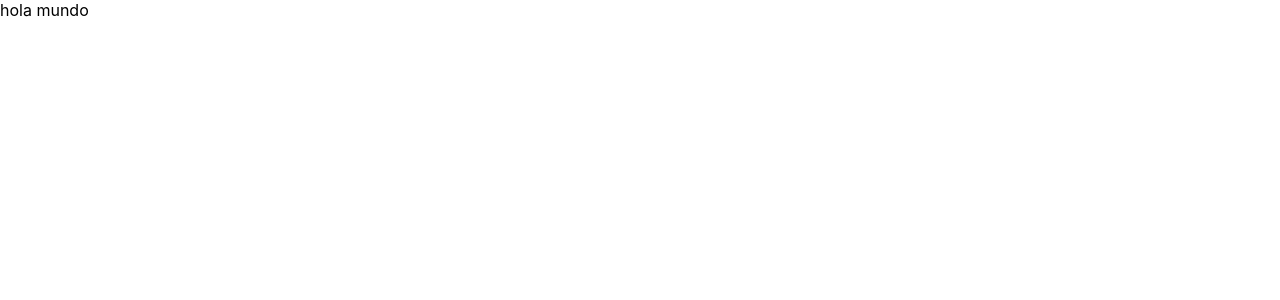
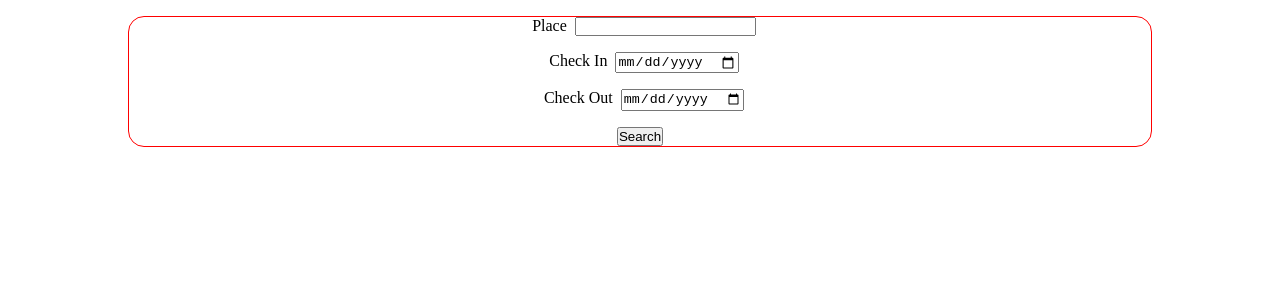
Before and after one commit to Juanpabedoyav/travel-app, a React (Create React App) app: page / in a window 1280 px wide. Shown: the top 300 px of the page. Built offline with nearby package versions, Linux system fonts and the light colour scheme.

Commit message:
📦 NEW: add UI for ForSearch Component

```diff
--- a/package.json
+++ b/package.json
@@ -12,9 +12,7 @@
     "@types/react": "^18.0.28",
     "@types/react-dom": "^18.0.11",
     "axios": "^1.3.4",
-    "bootstrap": "^5.2.3",
     "react": "^18.2.0",
-    "react-bootstrap": "^2.7.2",
     "react-dom": "^18.2.0",
     "react-router-dom": "^6.9.0",
     "react-scripts": "5.0.1",
@@ -48,6 +46,7 @@
     ]
   },
   "devDependencies": {
+    "@types/styled-components": "^5.1.26",
     "@typescript-eslint/eslint-plugin": "^5.56.0",
     "@typescript-eslint/parser": "^5.56.0",
     "eslint": "^8.36.0",
--- a/src/App.tsx
+++ b/src/App.tsx
@@ -1,8 +1,9 @@
+import { FormSearch } from "./components/FormSearch"
 
 function App() {
   return (
     <div className="app">
-        hola mundo
+      <FormSearch/>
     </div>
   )
 }
--- /dev/null
+++ b/src/components/FormSearch/index.tsx
@@ -0,0 +1,26 @@
+import { useState } from "react"
+import { UserSearchContextProps } from "../../context/UserSearch/UserSearchContext"
+import { FormSC, SectionFormSC } from "./styles"
+
+export const FormSearch = () => {
+  const [input, setInput] = useState<UserSearchContextProps>()
+  return (
+    <SectionFormSC>
+      <FormSC>
+        <div>
+          <label>Place</label>
+          <input type="text"/>
+        </div>
+        <div>
+          <label>Check In</label>
+          <input type="date" />
+        </div>
+        <div>
+          <label>Check Out</label>
+          <input type="date" />
+        </div>
+        <button>Search</button>
+      </FormSC>
+    </SectionFormSC>
+  )
+}
--- /dev/null
+++ b/src/components/FormSearch/styles.ts
@@ -0,0 +1,23 @@
+import styled from "styled-components"
+
+export const SectionFormSC = styled.section`
+    width: 80%;
+    margin: 1rem auto;
+`
+
+
+export const FormSC = styled.form`
+border: 1px solid red;
+border-radius: 1rem;
+background-color: #fff ;
+height: 100%;
+display: flex;
+gap: 1rem;
+flex-direction: column;
+justify-content: center;
+align-items: center;
+label{
+    margin: 0.5rem;
+}
+
+`
--- a/src/index.css
+++ b/src/index.css
@@ -1,13 +1,11 @@
-body {
+*{
   margin: 0;
-  font-family: -apple-system, BlinkMacSystemFont, 'Segoe UI', 'Roboto', 'Oxygen',
-    'Ubuntu', 'Cantarell', 'Fira Sans', 'Droid Sans', 'Helvetica Neue',
-    sans-serif;
-  -webkit-font-smoothing: antialiased;
-  -moz-osx-font-smoothing: grayscale;
+  padding: 0;
+  box-sizing: border-box;
 }
 
-code {
-  font-family: source-code-pro, Menlo, Monaco, Consolas, 'Courier New',
-    monospace;
+html, body, #root{
+  display: flex;
+  flex-direction: column;
+  height: 100%;
 }
```
Also changed, not shown: 1 other file (tests, documents, lock files or other folders).
